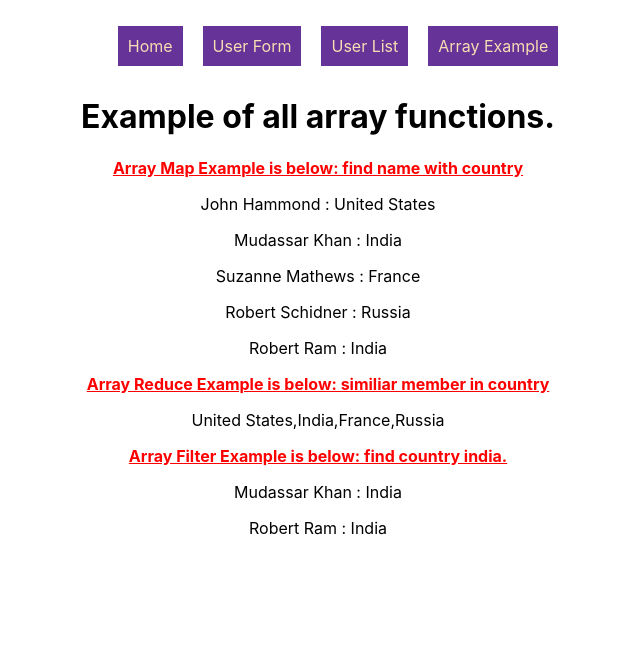
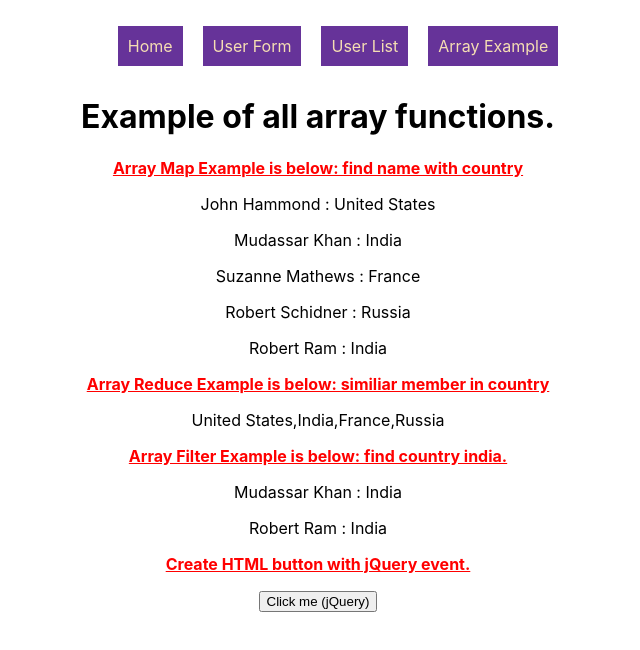
Before and after one commit to raushan-ttn/react-learning, a React (Create React App) app: page /array-example in a window 1280 px wide. Shown: the top 650 px of the page, without its empty margins (322-962 px from the left). Built offline with nearby package versions, Linux system fonts and the light colour scheme.

Commit message:
jquery added

```diff
--- a/package.json
+++ b/package.json
@@ -6,6 +6,7 @@
     "@testing-library/jest-dom": "^5.16.5",
     "@testing-library/react": "^13.4.0",
     "@testing-library/user-event": "^13.5.0",
+    "jquery": "^3.6.1",
     "react": "^18.2.0",
     "react-dom": "^18.2.0",
     "react-router-dom": "^6.3.0",
--- /dev/null
+++ b/src/Components/UseJquery.js
@@ -0,0 +1,29 @@
+import React, { useEffect } from "react";
+import ReactDOM from "react-dom/client";
+import $, { ajaxPrefilter } from 'jquery';
+
+
+
+const UsejQuery = () => {
+    // inline style.
+    let colors = {
+        color: 'red',
+        textDecoration: 'underline'
+    }
+    //startup function.
+    useEffect(() => {
+        $("button").on("click", function () {
+            alert("Hello clicked!!!");
+        })
+    },[]);
+
+    return (
+        <div className="array-map">
+            <strong style={colors}>Create HTML button with jQuery event.</strong>
+            <p><button className="click-me">Click me (jQuery)</button></p>
+        </div>
+    )
+}
+
+
+export default UsejQuery;
--- a/src/pages/ArrayExample.js
+++ b/src/pages/ArrayExample.js
@@ -2,6 +2,7 @@ import React from "react";
 import ArrayMap from "../Components/ArrayFunc/ArrayMap";
 import ArrayReduce from "../Components/ArrayFunc/ArrayReduce";
 import ArrayFilter from "../Components/ArrayFunc/ArrayFilter";
+import UsejQuery from "../Components/UseJquery";
 const ArrayExample = () => {
     return (
         <div className="example-array">
@@ -9,6 +10,7 @@ const ArrayExample = () => {
             <ArrayMap />
             <ArrayReduce />
             <ArrayFilter />
+            <UsejQuery />
         </div>
     )
 }
```
Also changed, not shown: 1 other file (tests, documents, lock files or other folders).
